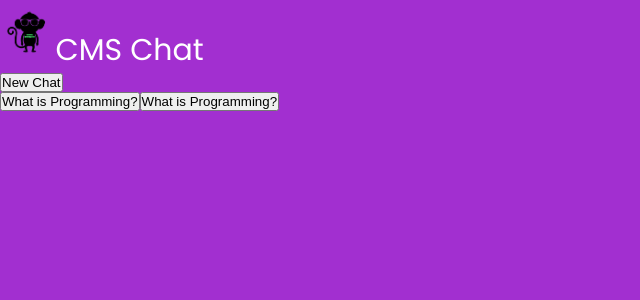
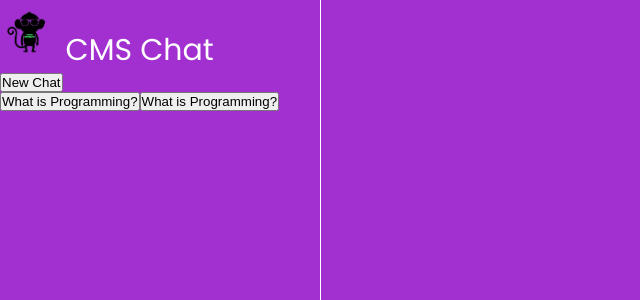
Before and after one commit to DDeShon/react-chat-ai, a React (Create React App) app: page / in a window 1280 px wide. Shown: the top 300 px of the page, without its empty margins (0-640 px from the left). Built offline with nearby package versions, Linux system fonts and the light colour scheme.

Commit message:
working on styling

```diff
--- a/src/App.css
+++ b/src/App.css
@@ -21,6 +21,8 @@ body {
 
 .sideBar {
   flex: 3;
+  border-right: 1px solid white;
+
 }
 
 .main {
@@ -29,8 +31,10 @@ body {
 
 .logo {
   height: 6rem;
+  margin-right: 1rem;
 }
 
 .brand {
   font-size: 3rem;
+  text-align: center;
 }
--- a/src/App.js
+++ b/src/App.js
@@ -4,7 +4,7 @@ import cmsLogo from "./assets/CodeMonkey-removebg-preview.png";
 function App() {
   return (
     <div className="App">
-      <div className="sidebar">
+      <div className="sideBar">
         <div className="upperSide">
           <div className="upperSideTop">
             <img src={cmsLogo} alt="" className="logo" />
```
